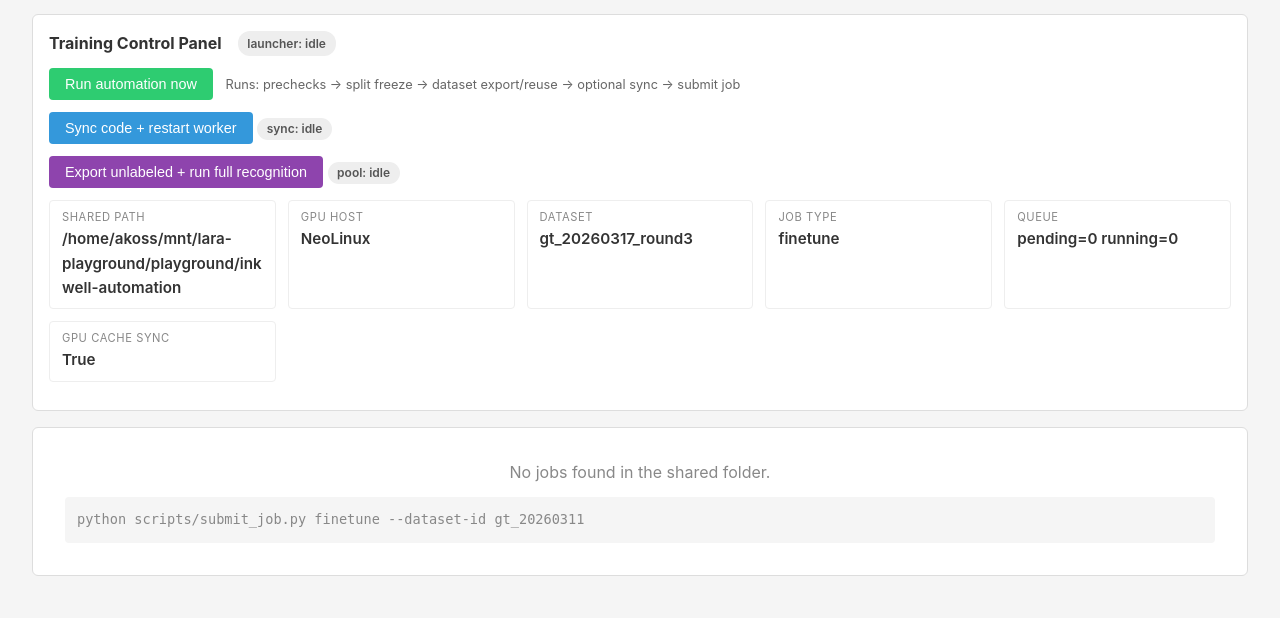
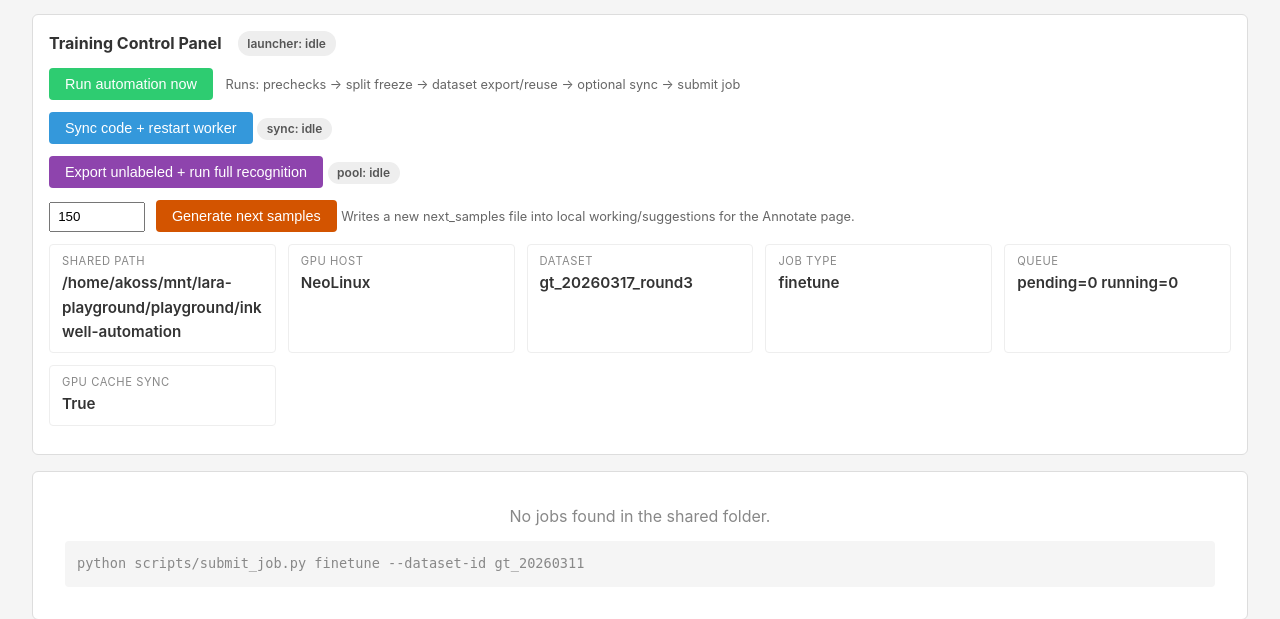
Before and after one commit to HunBug/inkwell, a Flask app: page /jobs/ in a window 1280 px wide. Shown: the part 182-801 px from the top of the page. Before the commit the page ends 758 px from the top, so only its background shows below. Run offline with Flask 3, Linux system fonts and the light colour scheme.

Commit message:
feat: Add suggestion generation feature and control panel updates

```diff
--- a/inkwell/web/routes/jobs.py
+++ b/inkwell/web/routes/jobs.py
@@ -480,6 +480,54 @@ def _start_pool_launcher(shared: Path) -> bool:
     return True
 
 
+def _run_pick_suggestions(shared: Path, n: int = 150) -> tuple[bool, str]:
+    from inkwell.db import PROJECT_ROOT
+
+    cmd = [
+        sys.executable,
+        str(PROJECT_ROOT / "scripts" / "pick_next_samples.py"),
+        "--n",
+        str(n),
+        "--shared",
+        str(shared),
+    ]
+    try:
+        proc = subprocess.run(
+            cmd,
+            cwd=str(PROJECT_ROOT),
+            capture_output=True,
+            text=True,
+            check=False,
+        )
+    except Exception as e:
+        return False, f"Failed to start picker: {e}"
+
+    output_parts = (proc.stdout or "", proc.stderr or "")
+    combined_out = "\n".join(
+        part.strip()
+        for part in output_parts
+        if part and part.strip()
+    )
+
+    if proc.returncode != 0:
+        if combined_out:
+            tail = "\n".join(combined_out.splitlines()[-4:])
+        else:
+            tail = "unknown error"
+        return False, f"Suggestion picker failed ({proc.returncode}): {tail}"
+
+    written_path = None
+    for line in combined_out.splitlines():
+        marker = "[pick] Written:"
+        if marker in line:
+            written_path = line.split(marker, 1)[1].strip()
+            break
+
+    if written_path:
+        return True, f"Suggestions generated: {Path(written_path).name}"
+    return True, "Suggestions generated successfully."
+
+
 BASELINE_MODEL = "microsoft/trocr-base-handwritten"
 
 
@@ -737,6 +785,8 @@ def _age(iso_str: str) -> str:
 
 @jobs_bp.route("/")
 def index():
+    from flask import request
+
     shared = _get_shared_path()
     jobs = _load_jobs()
     jobs_active = any(j["status"] in ("pending", "running") for j in jobs)
@@ -755,6 +805,8 @@ def index():
     pending_count = sum(1 for j in jobs if j["status"] == "pending")
     running_count = sum(1 for j in jobs if j["status"] == "running")
     datasets = _load_datasets_with_eval_status(shared, jobs)
+    control_msg = request.args.get("control_msg")
+    control_level = request.args.get("control_level", "ok")
     return render_template(
         "jobs.html",
         jobs=jobs,
@@ -769,6 +821,8 @@ def index():
         pending_count=pending_count,
         running_count=running_count,
         baseline_model=BASELINE_MODEL,
+        control_msg=control_msg,
+        control_level=control_level,
         age=_age,
     )
 
@@ -825,6 +879,25 @@ def run_pool():
     return redirect(url_for("jobs.index"))
 
 
+@jobs_bp.route("/suggestions/run", methods=["POST"])
+def run_suggestions():
+    from flask import request, redirect, url_for
+
+    shared = _get_shared_path()
+    raw_n = request.form.get("n", "150")
+    try:
+        n = int(raw_n)
+    except Exception:
+        n = 150
+    n = max(1, min(n, 1000))
+
+    ok, msg = _run_pick_suggestions(shared, n=n)
+    level = "ok" if ok else "error"
+    return redirect(
+        url_for("jobs.index", control_msg=msg, control_level=level)
+    )
+
+
 @jobs_bp.route("/eval/submit", methods=["POST"])
 def submit_eval():
     from flask import request, redirect, url_for
--- a/inkwell/web/templates/jobs.html
+++ b/inkwell/web/templates/jobs.html
@@ -105,6 +105,27 @@
     background: #8e44ad;
 }
 .pool-btn:hover { background: #7d3c98; }
+.suggest-btn {
+    background: #d35400;
+}
+.suggest-btn:hover { background: #ba4a00; }
+.control-alert {
+    margin-bottom: 0.8rem;
+    padding: 0.55rem 0.7rem;
+    border-radius: 4px;
+    font-size: 0.85rem;
+    border: 1px solid;
+}
+.control-alert.ok {
+    background: #d4edda;
+    border-color: #c3e6cb;
+    color: #155724;
+}
+.control-alert.error {
+    background: #f8d7da;
+    border-color: #f5c6cb;
+    color: #721c24;
+}
 
 /* Datasets panel */
 .datasets-panel {
@@ -319,6 +340,10 @@
 </div>
 
 <div class="control-panel">
+    {% if control_msg %}
+    <div class="control-alert {{ control_level }}">{{ control_msg }}</div>
+    {% endif %}
+
     <div class="control-title">
         <strong>Training Control Panel</strong>
         <span class="launcher-pill {{ launcher.status }}">launcher: {{ launcher.status }}</span>
@@ -358,6 +383,21 @@
         {% if pool.updated_at %}
         <span class="launch-note">updated {{ age(pool.updated_at) }}</span>
         {% endif %}
+    </div>
+
+    <div style="margin-bottom: 0.75rem;">
+        <form action="/jobs/suggestions/run" method="post" style="display:inline;">
+            <input
+                type="number"
+                name="n"
+                value="150"
+                min="1"
+                max="1000"
+                style="width: 6rem; margin-right: 0.4rem; padding: 0.35rem 0.45rem;"
+            >
+            <button class="suggest-btn">Generate next samples</button>
+        </form>
+        <span class="launch-note">Writes a new next_samples file into local working/suggestions for the Annotate page.</span>
     </div>
 
     {% if sync.log_tail %}
```
